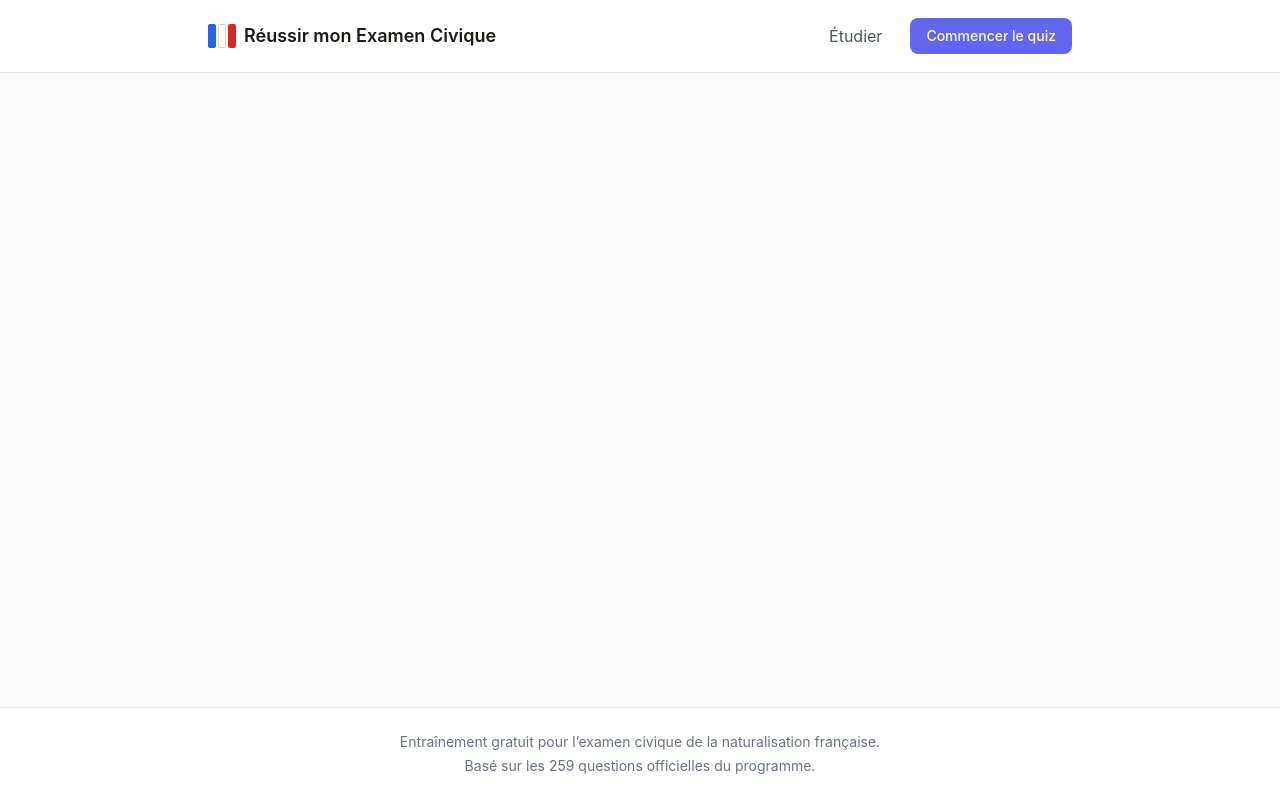
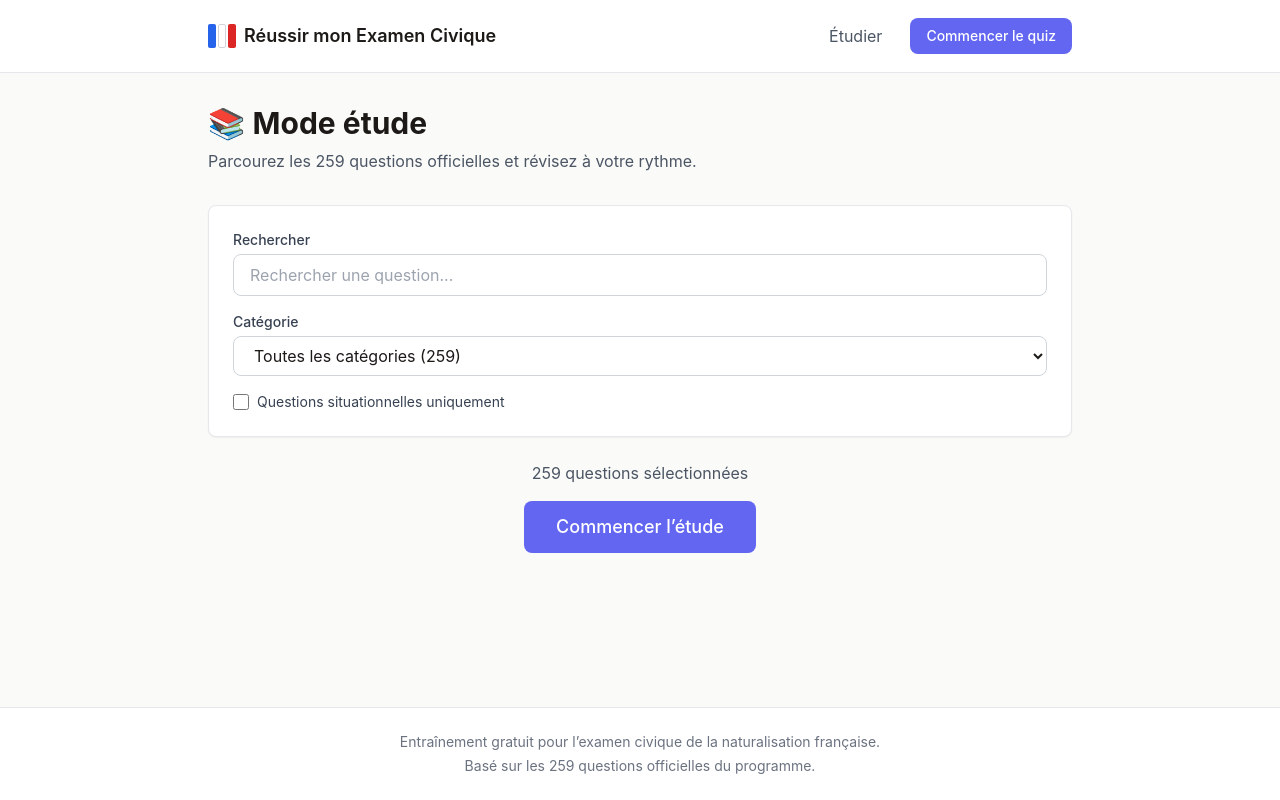
Before and after one commit to rlustin/reussirmonexamencivique.fr, a Nuxt app: page /study in a window 1280 px wide. Built offline with nearby package versions, Linux system fonts and the light colour scheme.

Commit message:
Rename etudier.vue to study.vue for English codebase
Keep the /etudier route path using definePageMeta for URL consistency.

```diff
--- a/app/pages/etudier.vue
+++ b/app/pages/study.vue
@@ -3,6 +3,10 @@ import type { Category, Question } from '~/types'
 import questionsData from '../../data/questions.json'
 import { shuffle } from '~/utils/shuffle'
 import { CATEGORIES } from '~/constants/exam'
+
+definePageMeta({
+  path: '/etudier',
+})
 
 const { t } = useI18n()
 
```
